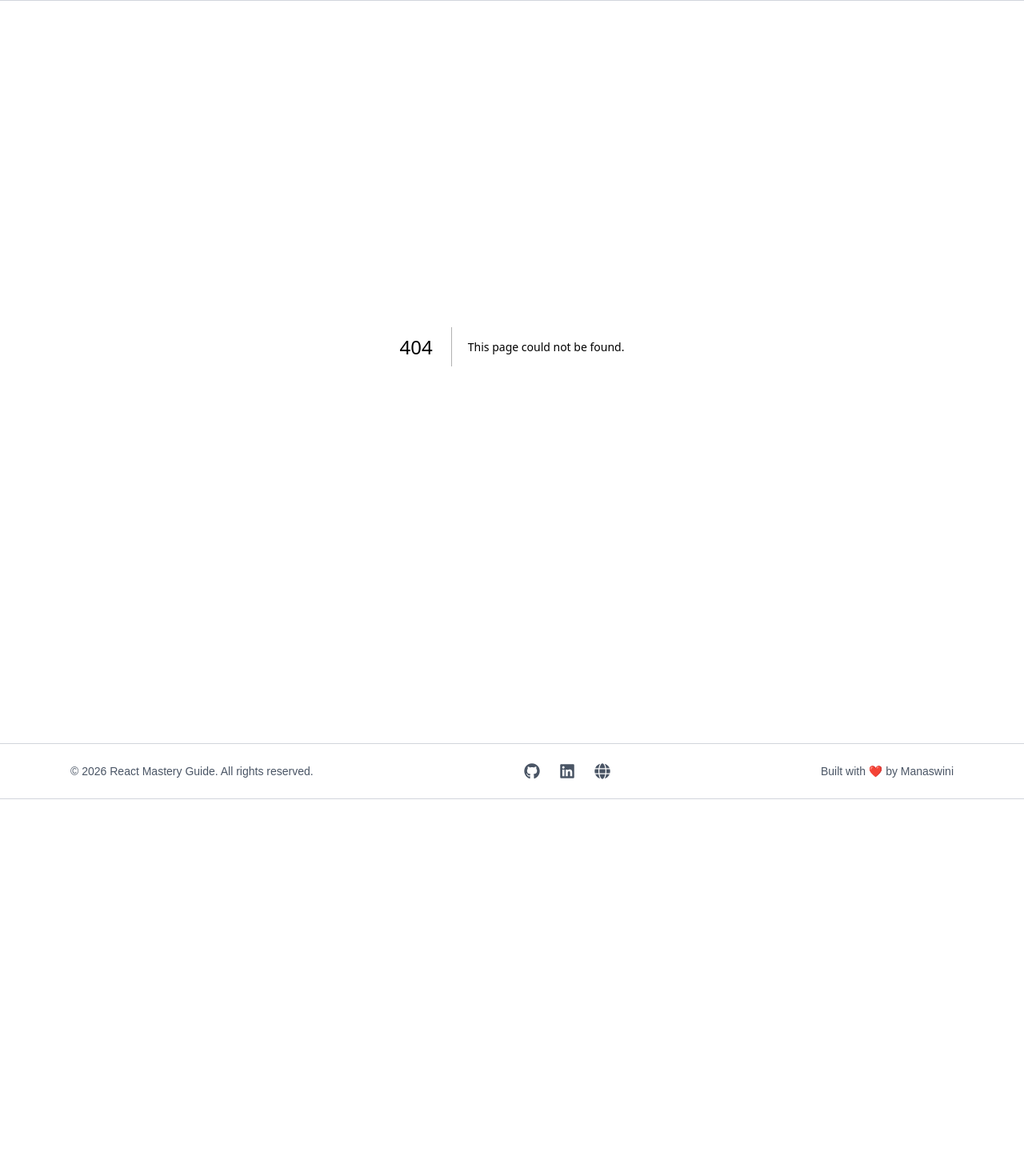
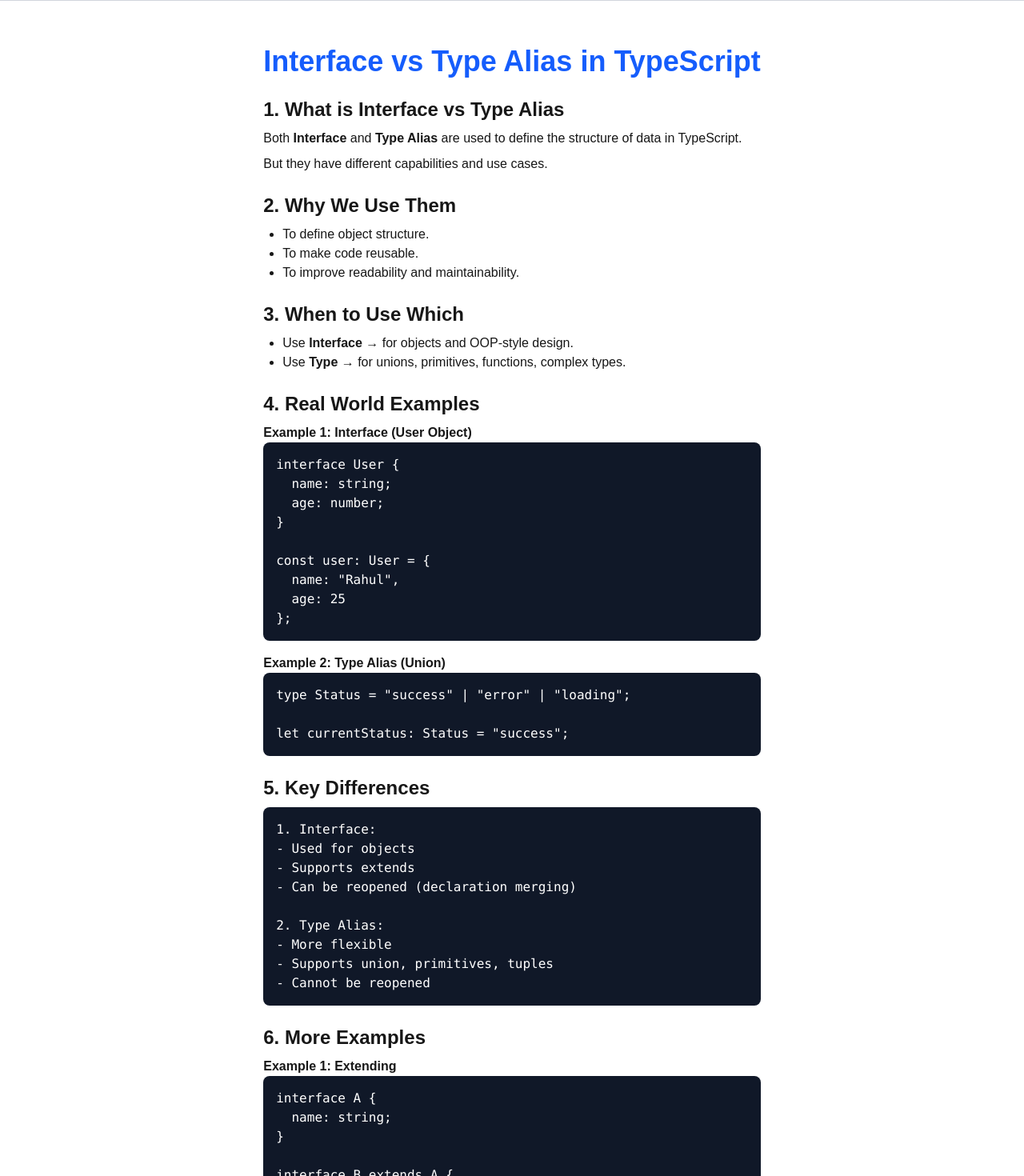
Before and after one commit to Monisasmal/Type-script-Concept, a Next.js app: page /concepts/InterfaceVsTypeAlias in a window 1280 px wide. Before the commit this address had no page. Shown: the part 60-1530 px from the top of the page at 80% size. Before the commit the page ends 1059 px from the top, so only its background shows below. Built offline with nearby package versions, Linux system fonts and the light colour scheme.

Commit message:
first commit

```diff
--- /dev/null
+++ b/src/app/concepts/InterfaceVsTypeAlias/page.tsx
@@ -0,0 +1,183 @@
+export default function InterfaceVsTypeAlias() {
+  return (
+    <div className="max-w-5xl mx-auto p-6">
+
+      <h1 className="text-4xl font-bold text-blue-600 mb-6">
+        Interface vs Type Alias in TypeScript
+      </h1>
+
+      {/* 1. What */}
+      <section className="mb-6">
+        <h2 className="text-2xl font-semibold mb-2">
+          1. What is Interface vs Type Alias
+        </h2>
+
+        <p>
+          Both <b>Interface</b> and <b>Type Alias</b> are used to define the structure of data in TypeScript.
+        </p>
+
+        <p className="mt-2">
+          But they have different capabilities and use cases.
+        </p>
+
+      </section>
+
+      {/* 2. Why */}
+      <section className="mb-6">
+        <h2 className="text-2xl font-semibold mb-2">
+          2. Why We Use Them
+        </h2>
+
+        <ul className="list-disc ml-6">
+          <li>To define object structure.</li>
+          <li>To make code reusable.</li>
+          <li>To improve readability and maintainability.</li>
+        </ul>
+
+      </section>
+
+      {/* 3. When */}
+      <section className="mb-6">
+        <h2 className="text-2xl font-semibold mb-2">
+          3. When to Use Which
+        </h2>
+
+        <ul className="list-disc ml-6">
+          <li>Use <b>Interface</b> → for objects and OOP-style design.</li>
+          <li>Use <b>Type</b> → for unions, primitives, functions, complex types.</li>
+        </ul>
+
+      </section>
+
+      {/* 4. Real World */}
+      <section className="mb-6">
+        <h2 className="text-2xl font-semibold mb-2">
+          4. Real World Examples
+        </h2>
+
+        <p><b>Example 1: Interface (User Object)</b></p>
+
+        <pre className="bg-gray-900 text-white p-4 rounded-lg">
+{`interface User {
+  name: string;
+  age: number;
+}
+
+const user: User = {
+  name: "Rahul",
+  age: 25
+};`}
+        </pre>
+
+        <p className="mt-4"><b>Example 2: Type Alias (Union)</b></p>
+
+        <pre className="bg-gray-900 text-white p-4 rounded-lg">
+{`type Status = "success" | "error" | "loading";
+
+let currentStatus: Status = "success";`}
+        </pre>
+
+      </section>
+
+      {/* 5. Differences */}
+      <section className="mb-6">
+        <h2 className="text-2xl font-semibold mb-2">
+          5. Key Differences
+        </h2>
+
+        <pre className="bg-gray-900 text-white p-4 rounded-lg">
+{`1. Interface:
+- Used for objects
+- Supports extends
+- Can be reopened (declaration merging)
+
+2. Type Alias:
+- More flexible
+- Supports union, primitives, tuples
+- Cannot be reopened`}
+        </pre>
+
+      </section>
+
+      {/* 6. More Examples */}
+      <section className="mb-6">
+        <h2 className="text-2xl font-semibold mb-2">
+          6. More Examples
+        </h2>
+
+        <p><b>Example 1: Extending</b></p>
+
+        <pre className="bg-gray-900 text-white p-4 rounded-lg">
+{`interface A {
+  name: string;
+}
+
+interface B extends A {
+  age: number;
+}`}
+        </pre>
+
+        <p className="mt-4"><b>Type Equivalent</b></p>
+
+        <pre className="bg-gray-900 text-white p-4 rounded-lg">
+{`type A = {
+  name: string;
+};
+
+type B = A & {
+  age: number;
+};`}
+        </pre>
+
+        <p className="mt-4"><b>Example 2: Function Type</b></p>
+
+        <pre className="bg-gray-900 text-white p-4 rounded-lg">
+{`type Add = (a: number, b: number) => number;
+
+const sum: Add = (a, b) => a + b;`}
+        </pre>
+
+        <p className="mt-4"><b>Example 3: Declaration Merging (Only Interface)</b></p>
+
+        <pre className="bg-gray-900 text-white p-4 rounded-lg">
+{`interface User {
+  name: string;
+}
+
+interface User {
+  age: number;
+}
+
+const user: User = {
+  name: "John",
+  age: 25
+};`}
+        </pre>
+
+        <p className="mt-2">
+          Type cannot do this ❌
+        </p>
+
+      </section>
+
+      {/* 7. Issue */}
+      <section>
+        <h2 className="text-2xl font-semibold mb-2">
+          7. If Not Used Properly What Issue May Occur
+        </h2>
+
+        <ul className="list-disc ml-6">
+          <li>Wrong choice may reduce flexibility.</li>
+          <li>Code becomes harder to scale.</li>
+          <li>Confusion in large projects.</li>
+        </ul>
+
+        <p className="mt-2">
+          Choosing the right one improves code quality and maintainability.
+        </p>
+
+      </section>
+
+    </div>
+  );
+}
--- a/src/app/concepts/page.tsx
+++ b/src/app/concepts/page.tsx
@@ -36,6 +36,7 @@ const concept = [
      {name: "What is Interface?", path:"/concepts/InterfacesInTypescript"},
      {name: "What is Interface Optional Properties?", path:"/concepts/InterfaceOptionalProperties"},
      {name: "What is Interface Readonly Properties?", path:"/concepts/InterfaceReadonlyProperties"},
+     {name: "Interface vs Type Alias in TypeScript?", path:"/concepts/InterfaceVsTypeAlias"},
 
 ];
 
```
